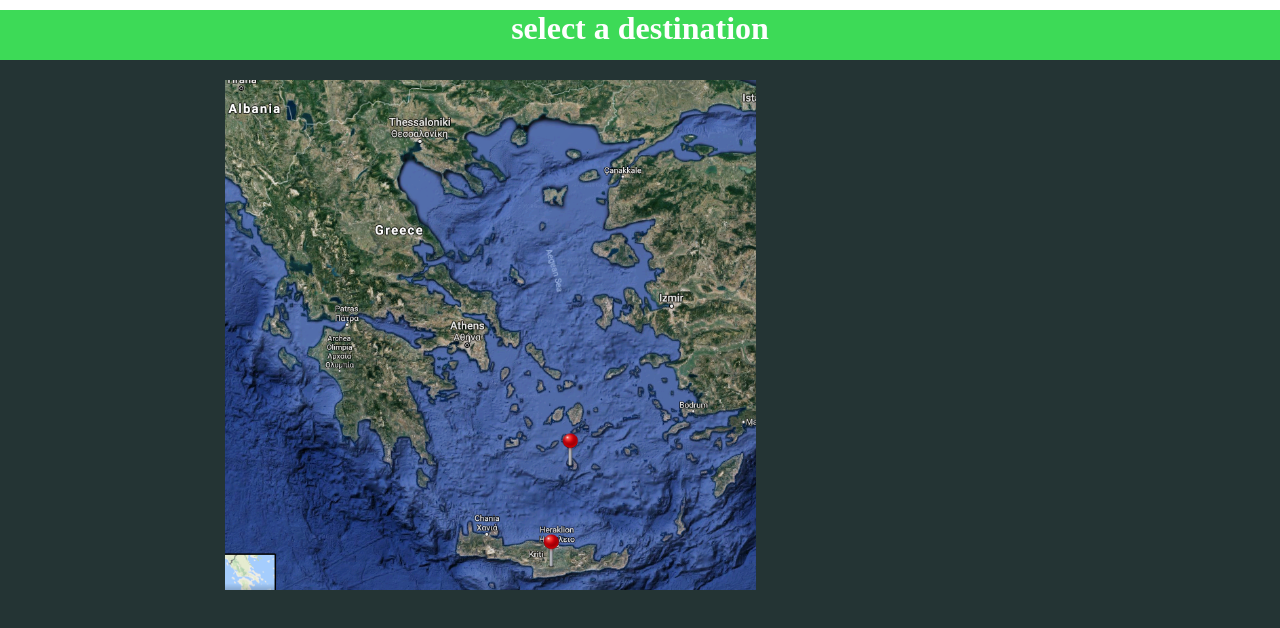
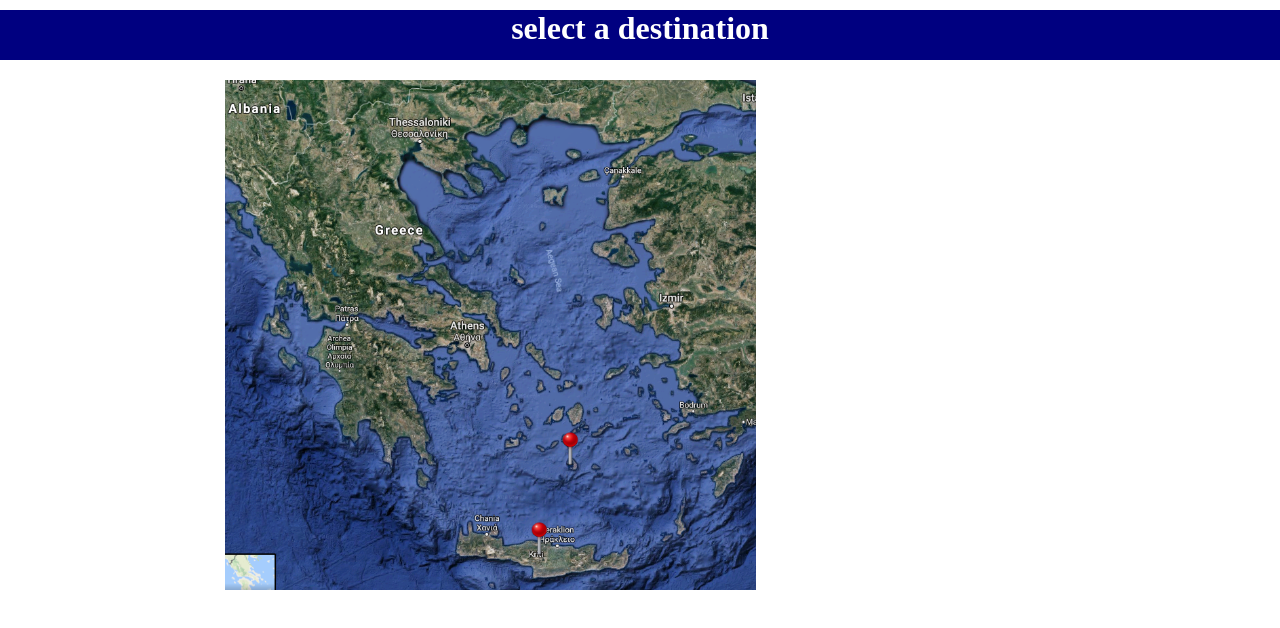
Before and after one commit to jupiterorbita/group_plan_B, a plain HTML site: page landpage.html in a window 1280 px wide. Drawn offline with nearby package versions, Linux system fonts and the light colour scheme.

Commit message:
more styling

```diff
--- a/crete.css
+++ b/crete.css
@@ -10,12 +10,12 @@ div.wrapper{
     margin: auto;
     width: 1000px;
     height: 800px;
-    background-color: rgb(196, 193, 193);
+    background-color: rgb(255, 255, 255);
     margin-top: 20px;
 }
 
 div.header{
-    background-color: rgb(61, 218, 87);
+    background-color: navy;
     min-height: 50px;
     width: 100%;
     /* margin-top: 150px; */
--- a/landpage.css
+++ b/landpage.css
@@ -7,7 +7,7 @@
 #fullwrap{
     width: 100%;
     height: 100%;
-    background-color: rgb(36, 52, 52);
+    background-color: rgb(255, 255, 255);
 }
 
 div.wrapper{
@@ -20,9 +20,9 @@ div.wrapper{
 }
 
 div.header{
-    background-color: rgb(61, 218, 87);
+    background-color: navy;
     min-height: 50px;
-    width: 100%;
+    /* width: 100%; */
     /* margin-top: 150px; */
 }
 
@@ -108,14 +108,14 @@ h1{
     width: 41px;
     height: 41px;
     display: inline;
-    margin-left: 360px;
-    margin-top: 340px;
+    margin-left: 329px;
+    margin-top: 45px;
 }
 
 #pushpin2{
     width: 41px;
     height: 41px;
     display: inline;
-    margin-left: 341px;
-    margin-top: 56px;
+    margin-left: 360px;
+    margin-top: 339px;
 }
--- a/landpage.html
+++ b/landpage.html
@@ -41,8 +41,8 @@
         </div>
         <div class="wrapper">
             <div class="main">
+                <img id="pushpin2" src="images/pushpin.png" alt="pushpin">
                 <img id="pushpin1" src="images/pushpin.png" alt="pushpin">
-                <img id="pushpin2" src="images/pushpin.png" alt="pushpin">
             </div>
 
             <div class="side">
--- a/santorini.css
+++ b/santorini.css
@@ -10,12 +10,12 @@ div.wrapper{
     margin: auto;
     width: 1000px;
     height: 800px;
-    background-color: rgb(196, 193, 193);
+    background-color: rgb(255, 255, 255);
     margin-top: 20px;
 }
 
 div.header{
-    background-color: rgb(61, 218, 87);
+    background-color: navy;
     min-height: 50px;
     width: 100%;
     /* margin-top: 150px; */
```
